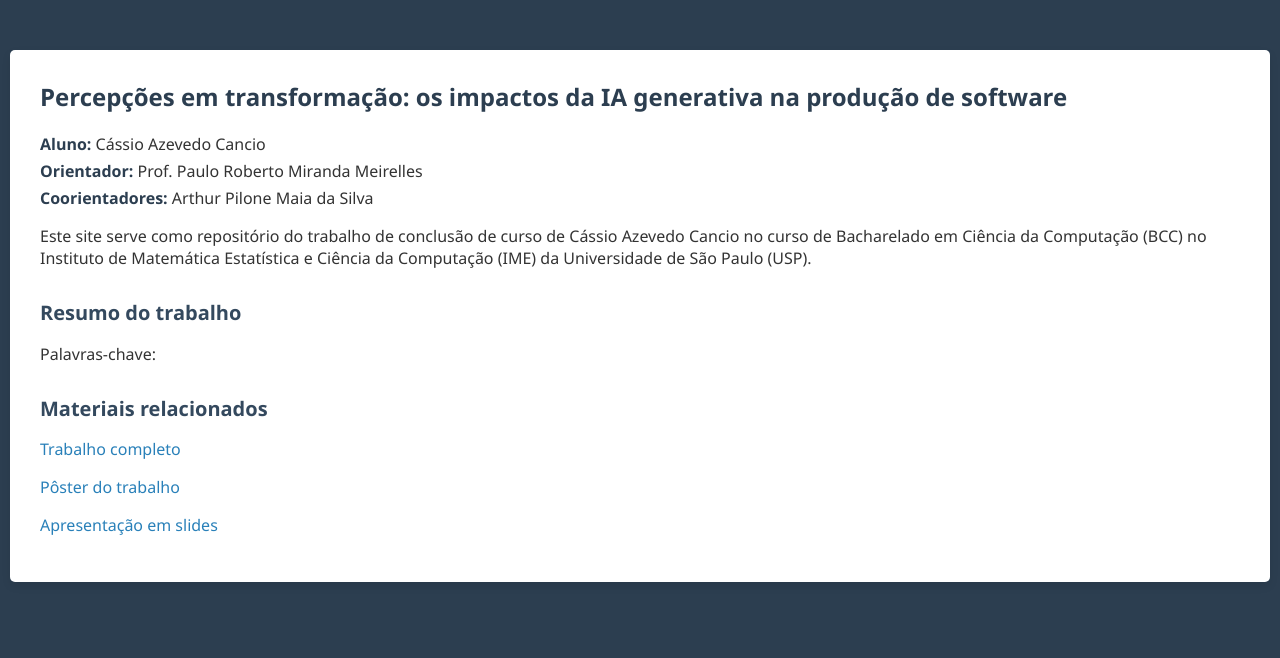
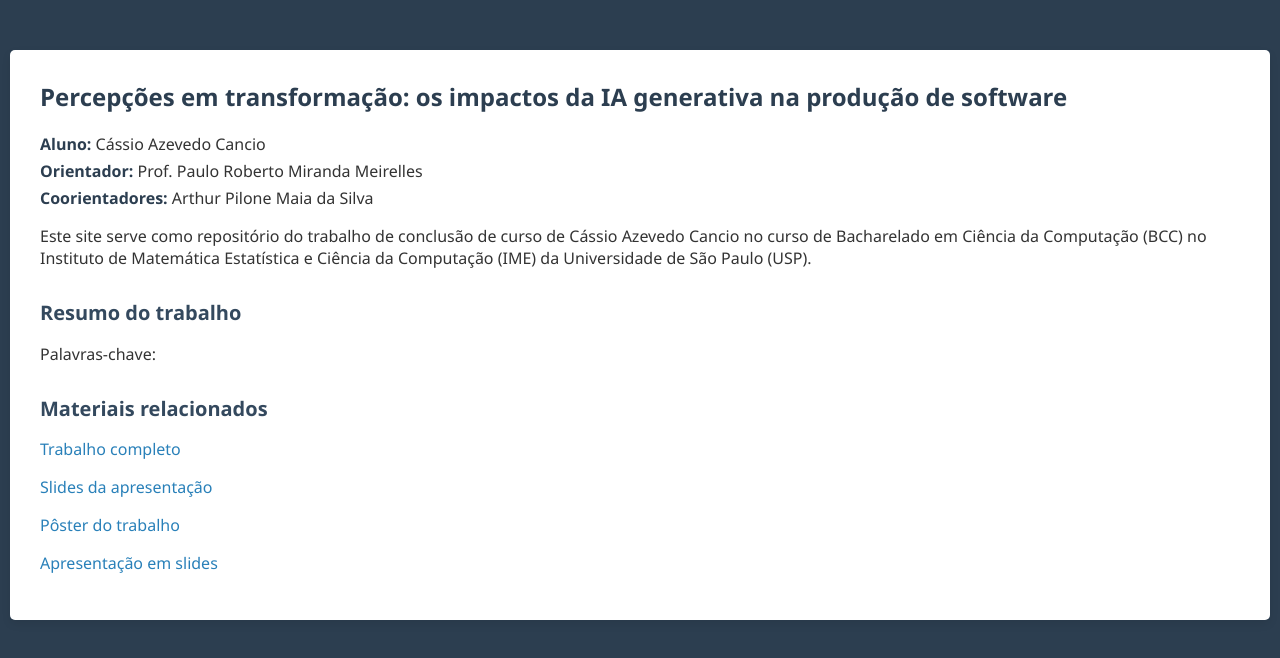
Before and after one commit to CassioCancio/TCC-BCC, a plain HTML site: page docs/index.html in a window 1280 px wide. Drawn offline with Linux system fonts and the light colour scheme.

Commit message:
Adicionando apresentação ao site

```diff
--- a/docs/index.html
+++ b/docs/index.html
@@ -29,6 +29,7 @@
     <h2>Materiais relacionados</h2>
     <!-- TODO - copiar tese.pdf para o diretório docs -->
     <p><a href="./tese.pdf">Trabalho completo</a></p>
+    <p><a href="./apresentacao.pdf">Slides da apresentação</a></p>
     <p><a href="./poster.pdf">Pôster do trabalho</a></p>
     <!-- TODO - copiar slides.pdf para o diretório docs -->
     <p><a href="./slides.pdf">Apresentação em slides</a></p>
```
Also changed, not shown: 1 other file.
